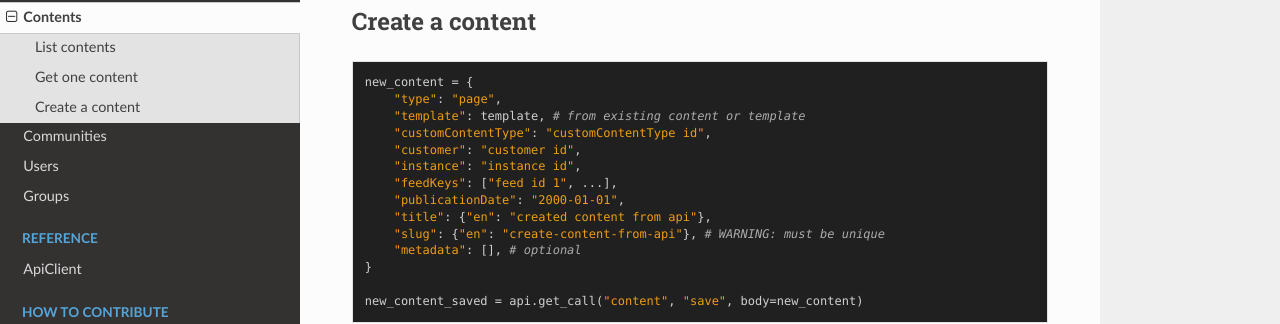
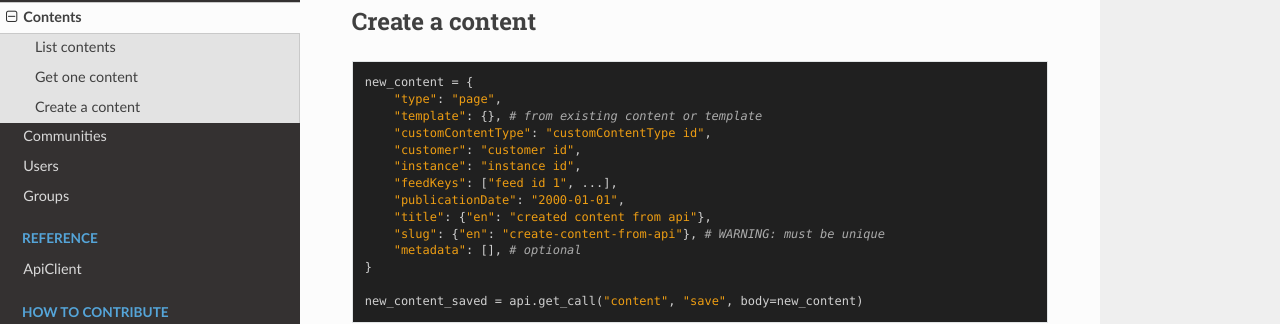
Before and after one commit to lumapps/lumapps-sdk, a Sphinx documentation site: the page built from documentation/source/content_use.rst, in a window 1280 px wide and 960 px high. Shown: the part 448-772 px from the top of the window. Built offline with Sphinx 7.4.7 and the Read the Docs theme 2.0.0, drawn with Linux system fonts in a browser that asks for light colours; the version number could not be read and is left out.

Commit message:
update doc

```diff
--- a/documentation/source/content_use.rst
+++ b/documentation/source/content_use.rst
@@ -24,7 +24,7 @@ Create a content
 
     new_content = {
         "type": "page",
-        "template": template, # from existing content or template
+        "template": {}, # from existing content or template
         "customContentType": "customContentType id",
         "customer": "customer id",
         "instance": "instance id",
--- a/documentation/source/user_use.rst
+++ b/documentation/source/user_use.rst
@@ -26,7 +26,8 @@ Save a user by provinding an `email`, a `first_name` and a `last_name`.
     user = {
         "email": "<email@mail.com>",
         "firstName": "<first_name>",
-        "lastName": "<last_name>"
+        "lastName": "<last_name>",
+        "accountType": "external"
     }
     saved_user = api.get_call("user", "save", body=user)
     print(saved_user)
```
